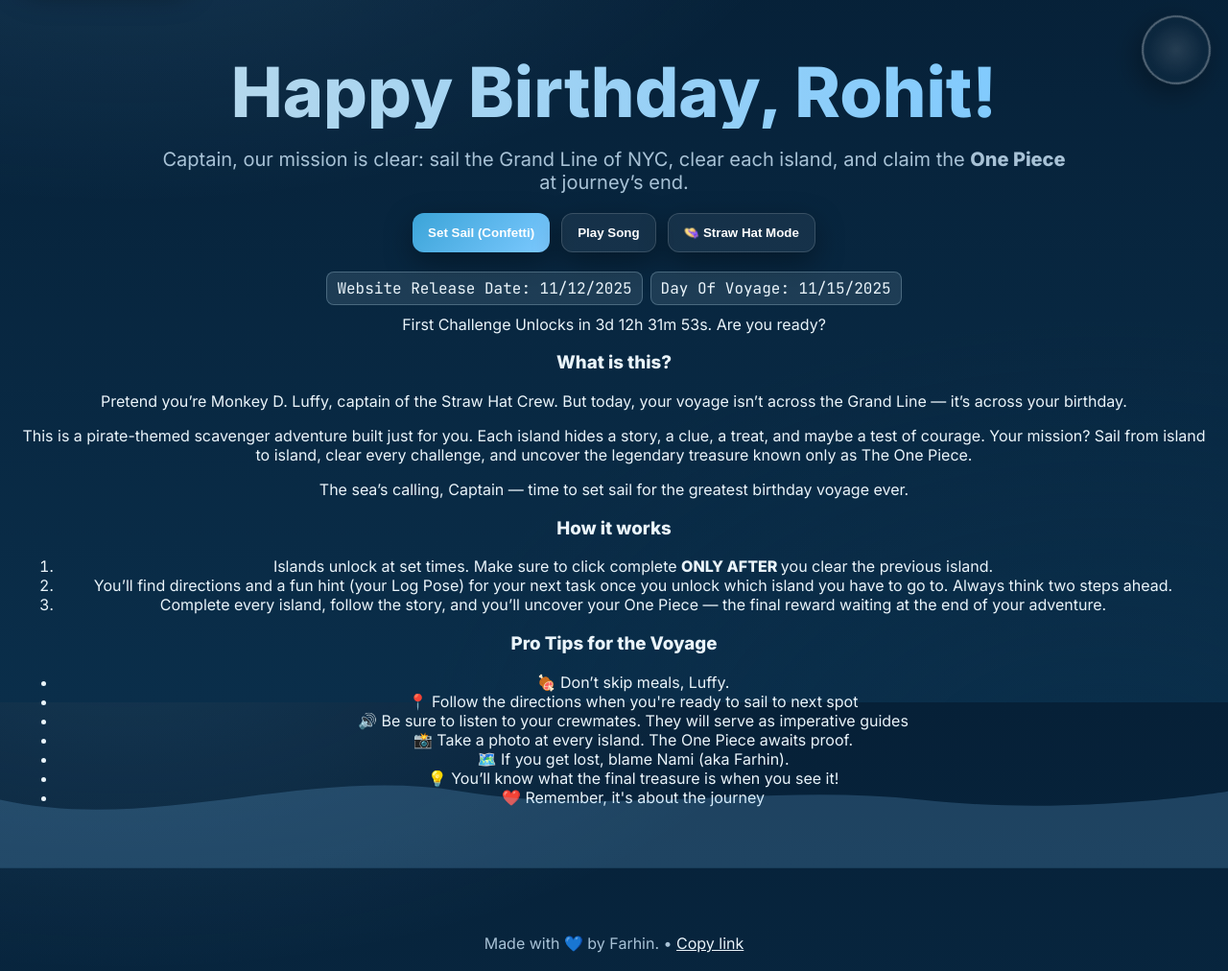
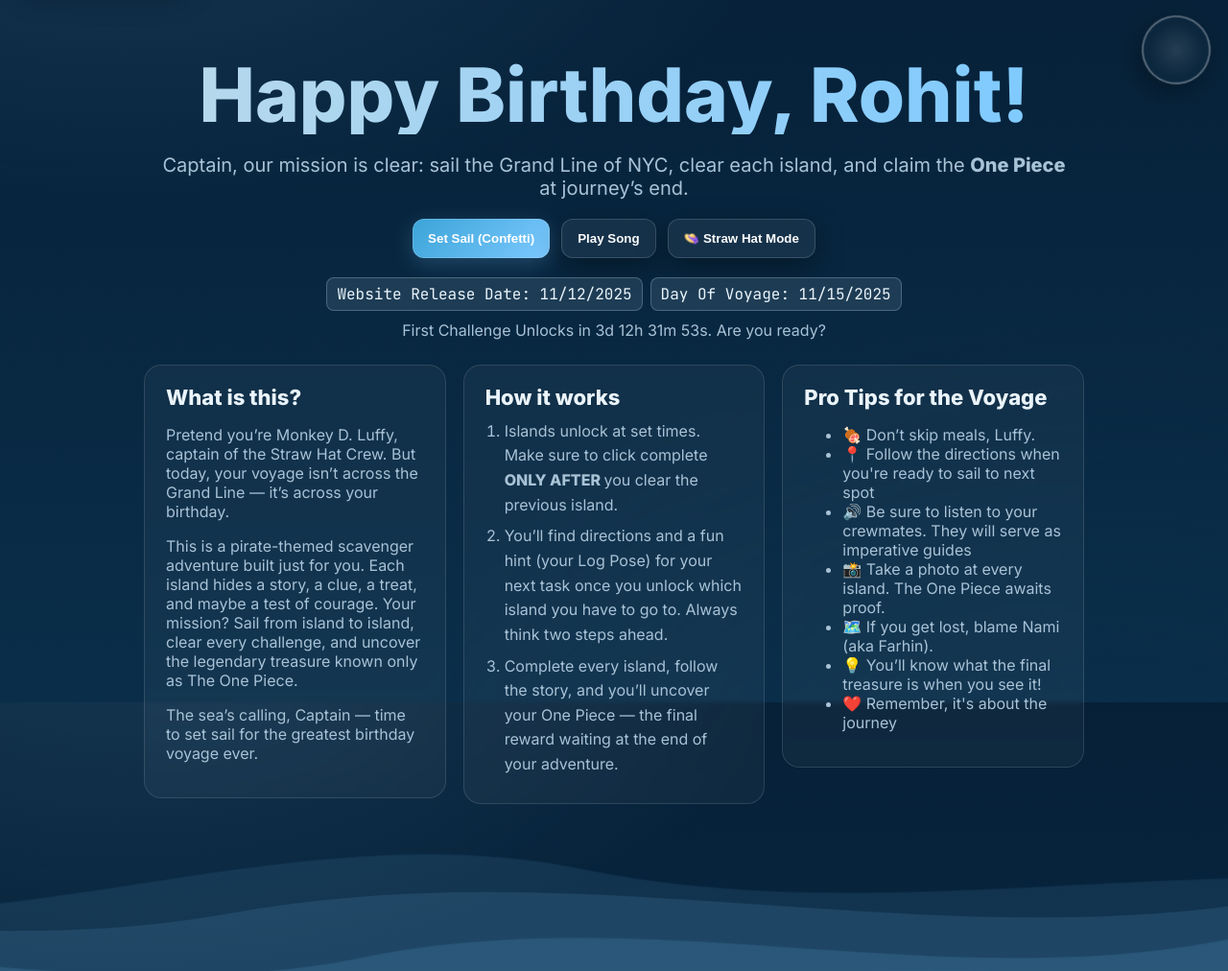
Before and after one commit to farhinb/One-Piece-Birthday-Website, a plain HTML site: page index.html in a window 1280 px wide. Shown: the part 68-1080 px from the top of the page at 96% size. Drawn offline with Linux system fonts and the light colour scheme.

Commit message:
Update style.css
Second attempt (before letter)

```diff
--- a/style.css
+++ b/style.css
@@ -1,4 +1,8 @@
-*{box-sizing:border-box}
+/* ===========================
+   THEME TOKENS
+   =========================== */
+   * { box-sizing: border-box; }
+
    :root{
      --ocean-deep:#062037;
      --ocean:#0A2E4A;
@@ -13,9 +17,12 @@
      --card:#0e2740;
      --glass: rgba(255,255,255,0.06);
      --shadow: 0 10px 30px rgba(0,0,0,.35);
+
+     --content-w: 1100px;
+     --radius-lg: 18px;
    }
 
-/* Straw Hat theme (warm gold + red) */
+   /* Straw Hat (gold + warm red) */
    :root[data-theme="strawhat"]{
      --ocean-deep:#2b0a0a;
      --ocean:#4a1414;
@@ -25,19 +32,20 @@
      --foam:#fff5e6;
      --text:#fff7ee;
      --muted:#ffd9b8;
-  --accent:#ffb300;   /* gold */
-  --accent-2:#ff6b6b; /* warm red */
+     --accent:#ffb300;
+     --accent-2:#ff6b6b;
      --card:#3a1010;
      --glass: rgba(255,255,255,0.07);
    }
-:root[data-theme="strawhat"] .waves .wave path{ fill: rgba(255,179,0,.25) }
 
-/* nice fade on theme swap (optional) */
-html, body, .hero, .wrap, .site-header, .site-footer {
-  transition: background-color .25s ease, color .25s ease;
+   /* smooth theme swap */
+   html, body, .site-header, .site-footer, .hero, .wrap {
+     transition: background-color .25s ease, color .25s ease, border-color .25s ease;
    }
 
-
+   /* ===========================
+      BASE
+      =========================== */
    html,body{height:100%}
    body{
      margin:0;
@@ -48,42 +56,82 @@
        radial-gradient(1200px 800px at 90% 110%, rgba(10,46,74,.35), transparent 60%),
        linear-gradient(180deg, var(--ocean-deep), var(--ocean));
      overflow-x:hidden;
+     -webkit-font-smoothing: antialiased;
    }
-code, .mono{font-family:"JetBrains Mono", ui-monospace, SFMono-Regular, Menlo, Consolas, monospace}
-a{color:var(--text)}
+
+   a{ color:var(--text); }
+   code, .mono{ font-family:"JetBrains Mono", ui-monospace, SFMono-Regular, Menlo, Consolas, monospace }
+
+   .wrap{ max-width:var(--content-w); margin:0 auto; padding:60px 20px; }
+   h2{ font-size:clamp(22px,3.5vw,34px); margin:0 0 22px }
+
+   /* ===========================
+      HEADER
+      =========================== */
    .site-header{
-  position:sticky; top:0; z-index:10;
+     position:sticky; top:0; z-index:30;
      display:flex; align-items:center; justify-content:space-between;
-  padding:14px 20px; backdrop-filter: blur(10px);
+     padding:14px 20px;
      background:linear-gradient(180deg, rgba(0,0,0,.35), rgba(0,0,0,0));
+     backdrop-filter: blur(10px);
    }
    .badge{background:var(--glass); padding:8px 12px; border-radius:999px; box-shadow:var(--shadow); font-weight:600; border:1px solid rgba(255,255,255,.1)}
    nav a{margin:0 10px; text-decoration:none; color:var(--muted)}
    nav a:hover, nav a.active{color:#fff; border-bottom:2px solid var(--accent-2)}
 
-.hero{display:grid; place-items:center; min-height:70svh; text-align:center; padding:60px 20px; position:relative; overflow:hidden}
-.hero-inner{max-width:960px; position:relative; z-index:2}
+   /* ===========================
+      HERO
+      =========================== */
+   .hero{
+     position:relative;
+     display:grid; place-items:center;
+     text-align:center;
+     min-height:70svh;
+     padding:60px 20px;
+     /* reserve space so waves never cover content */
+     padding-bottom: 220px;  /* equals wave height */
+     overflow:hidden;
+     z-index:1; /* above waves */
+   }
+   .hero-inner{ max-width:960px; position:relative; z-index:2; }
+
    .gradient-head{
-  font-size:clamp(36px,7vw,72px);
-  line-height:1.05; margin:0 0 8px;
+     font-size:clamp(40px,7.2vw,78px);
+     line-height:1.05;
+     margin:0 0 10px;
      background:linear-gradient(90deg, var(--sky), var(--accent-2));
-  -webkit-background-clip:text; background-clip:text; color:transparent;
+     -webkit-background-clip:text;
+     background-clip:text;
+     color:transparent;
    }
-#subtitle{color:var(--muted); font-size:clamp(16px,2.5vw,20px)}
-.cta-row{display:flex; gap:12px; justify-content:center; margin:20px 0; flex-wrap:wrap}
-.btn{border:1px solid rgba(255,255,255,.15); background:var(--glass); color:#fff; padding:12px 16px; border-radius:12px; cursor:pointer; font-weight:600; box-shadow:var(--shadow);}
-.btn.primary{background:linear-gradient(135deg, var(--accent), var(--accent-2)); border:0}
-.btn.ghost:hover{border-color:#fff}
-.hint{color:var(--muted)}
-.meta-line{display:flex; gap:8px; justify-content:center; margin:4px 0 10px}
-.tag{background:rgba(185,217,235,.12); padding:6px 10px; border-radius:8px; border:1px solid rgba(185,217,235,.28)}
+   #subtitle{ color:var(--muted); font-size:clamp(16px,2.5vw,20px); }
 
-.waves{position:absolute; left:0; right:0; bottom:-1px; height:120px; overflow:hidden; z-index:1}
-.waves .wave path{fill:rgba(124,201,255,.20)}
-.waves .wave1{animation: drift 10s linear infinite; opacity:.9}
-.waves .wave2{animation: drift 16s linear infinite reverse; opacity:.7}
-@keyframes drift{ from{transform:translateX(0)} to{transform:translateX(-50px)} }
+   .cta-row{ display:flex; gap:12px; justify-content:center; margin:20px 0; flex-wrap:wrap; }
+   .btn{
+     border:1px solid rgba(255,255,255,.15);
+     background:var(--glass);
+     color:#fff;
+     padding:12px 16px;
+     border-radius:12px;
+     cursor:pointer;
+     font-weight:700;
+     box-shadow:var(--shadow);
+     transition:transform .06s ease, background-color .2s ease, border-color .2s ease;
+   }
+   .btn:hover{ transform:translateY(-1px); }
+   .btn:active{ transform:translateY(0); }
+   .btn.primary{
+     background:linear-gradient(135deg, var(--accent), var(--accent-2));
+     border:0;
+     box-shadow:0 6px 22px rgba(124,201,255,.22), inset 0 0 0 1px rgba(255,255,255,.15);
+   }
+   .btn.ghost:hover{ border-color:#fff; }
 
+   .meta-line{ display:flex; gap:8px; justify-content:center; margin:8px 0 10px; flex-wrap:wrap; }
+   .tag{ background:rgba(185,217,235,.12); padding:6px 10px; border-radius:8px; border:1px solid rgba(185,217,235,.28); }
+   .hint, .countdown{ color:var(--muted); }
+
+   /* compass */
    .compass{
      position:absolute; right:18px; top:18px; width:72px; height:72px; border-radius:50%;
      border:2px solid rgba(255,255,255,.3); box-shadow:var(--shadow);
@@ -92,50 +140,173 @@
    }
    @keyframes spin{ to{ transform:rotate(360deg) } }
 
-.wrap{max-width:1100px; margin:0 auto; padding:60px 20px}
-h2{font-size:clamp(22px,3.5vw,34px); margin:0 0 22px}
+   /* ===========================
+      WAVES — lock to bottom
+      =========================== */
+   .waves{
+     position:absolute; left:0; right:0; bottom:0;
+     height:220px; overflow:hidden;
+     z-index:0;           /* behind hero content */
+     pointer-events:none; /* never block clicks */
+   }
 
-/* Progress + steps */
-.progress{height:10px; background:rgba(255,255,255,.08); border-radius:999px; overflow:hidden; margin-bottom:16px; border:1px solid rgba(255,255,255,.12)}
+   .wave-layer{ position:absolute; inset:0; }
+   .wave{ position:absolute; left:0; bottom:0; width:200%; height:100%; }
+   .wave path{ fill: rgba(124,201,255,.20); }
+   :root[data-theme="strawhat"] .wave path{ fill: rgba(255,179,0,.25); }
+
+   @keyframes driftX { from { transform: translateX(0); } to { transform: translateX(-50%); } }
+   @keyframes bobY   { 0%{transform:translateY(0)} 50%{transform:translateY(-10px)} 100%{transform:translateY(0)} }
+
+   .bob1 { animation: bobY 7.5s ease-in-out infinite; }
+   .bob2 { animation: bobY 6.5s ease-in-out infinite .15s; }
+   .bob3 { animation: bobY 5.5s ease-in-out infinite .3s; }
+   .bob4 { animation: bobY 4.8s ease-in-out infinite .45s; }
+
+   .move1 { animation: driftX 18s linear infinite; opacity:.50; }
+   .move2 { animation: driftX 14s linear infinite reverse; opacity:.60; }
+   .move3 { animation: driftX 11s linear infinite; opacity:.70; }
+   .move4 { animation: driftX 8s  linear infinite reverse; opacity:.85; }
+
+   @media (min-width: 1200px){
+     .waves { height: 260px; }
+     .hero  { padding-bottom: 260px; }
+   }
+
+   /* ===========================
+      HERO INFO GRID (3 CARDS)
+      =========================== */
+   .hero-grid{
+     display:grid;
+     grid-template-columns: 1fr;            /* mobile: single column */
+     gap:18px;
+     max-width:980px;
+     margin:26px auto 10px;
+     position:relative;
+     z-index:2;                              /* above waves */
+   }
+
+   /* tablet & up: 3 columns */
+   @media (min-width:768px){
+     .hero-grid{
+       grid-template-columns: repeat(3, minmax(0,1fr));
+       align-items:start;
+     }
+   }
+
+   .guide-card{
+     /* DO NOT set grid-column here (that caused stacking) */
+     background: rgba(255,255,255,.04);
+     border: 1px solid rgba(255,255,255,.12);
+     border-radius: var(--radius-lg);
+     padding: 20px 22px;
+     backdrop-filter: blur(2px);
+     color: var(--muted);     /* body text */
+     text-align:left;
+   }
+   .guide-card h3{
+     margin:0 0 10px;
+     font-size: clamp(18px, 2.1vw, 22px);
+     color: var(--text);      /* headings */
+   }
+
+   /* middle card list (numbered) */
+   .guide-card ol{
+     list-style: decimal;
+     padding-left: 1.25rem;
+     margin: .35rem 0 0;
+   }
+   .guide-card ol li{
+     margin: .45rem 0;
+     line-height: 1.6;
+     white-space: normal;
+     word-break: normal;
+   }
+
+   /* right card list (emoji bullets inline in HTML) */
+   .guide-card.pro-tips ul{
+     list-style: none;
+     margin: .35rem 0 0;
+     padding: 0;
+   }
+   .guide-card.pro-tips li{
+     display: flex;
+     align-items: flex-start;
+     gap: .55rem;
+     margin: .45rem 0;
+     color: var(--muted);
+   }
+
+   /* ===========================
+      QUEST / STEPS
+      =========================== */
+   .progress{
+     height:10px; background:rgba(255,255,255,.08);
+     border-radius:999px; overflow:hidden; margin-bottom:16px;
+     border:1px solid rgba(255,255,255,.12)
+   }
    #bar{height:100%; width:0%; background:linear-gradient(90deg, var(--sky), var(--accent-2)); transition:width .4s ease}
 
-.steps{display:grid; gap:18px}
-.step{background:var(--card); border:1px solid rgba(255,255,255,.08); border-radius:16px; box-shadow:var(--shadow); padding:16px; position:relative; overflow:hidden}
-.step.locked{opacity:.7; filter:saturate(.75)}
-.step .title{display:flex; align-items:center; gap:10px; font-weight:800}
-.step .title .icon{font-size:20px}
-.step .time{color:var(--accent-2); font-weight:700}
-.step .meta{color:var(--muted)}
-.step .body{margin-top:10px}
-.step .actions{display:flex; gap:10px; margin-top:12px; flex-wrap:wrap}
-.badge-lock{position:absolute; top:12px; right:12px; background:rgba(255,255,255,.08); border:1px solid rgba(255,255,255,.12); padding:6px 10px; border-radius:999px; font-size:12px}
-.countdown-sm{font-weight:700; margin-top:6px}
+   .steps{ display:grid; gap:18px; }
+   .step{
+     background:var(--card); border:1px solid rgba(255,255,255,.08);
+     border-radius:16px; box-shadow:var(--shadow);
+     padding:16px; position:relative; overflow:hidden
+   }
+   .step.locked{ opacity:.7; filter:saturate(.75) }
+   .step .title{ display:flex; align-items:center; gap:10px; font-weight:800 }
+   .step .title .icon{ font-size:20px }
+   .step .time{ color:var(--accent-2); font-weight:700 }
+   .step .meta{ color:var(--muted) }
+   .step .body{ margin-top:10px }
+   .step .actions{ display:flex; gap:10px; margin-top:12px; flex-wrap:wrap }
+   .badge-lock{
+     position:absolute; top:12px; right:12px;
+     background:rgba(255,255,255,.08); border:1px solid rgba(255,255,255,.12);
+     padding:6px 10px; border-radius:999px; font-size:12px
+   }
+   .countdown-sm{ font-weight:700; margin-top:6px }
 
-/* Letter */
-.letter{display:grid; gap:12px}
-.letter-body{background:var(--card); border:1px solid rgba(255,255,255,.07); padding:18px; border-radius:16px; box-shadow:var(--shadow)}
+   /* ===========================
+      LETTER + MODAL
+      =========================== */
+   .letter{ display:grid; gap:12px }
+   .letter-body{
+     background:var(--card); border:1px solid rgba(255,255,255,.07);
+     padding:18px; border-radius:16px; box-shadow:var(--shadow)
+   }
 
-/* Modal — hidden by default, shown via .show */
-.modal { display: none; position:fixed; inset:0; place-items:center; background:rgba(0,0,0,.5); z-index:50 }
-.modal.show { display: grid; }
-.modal-card{background:var(--card); border:1px solid rgba(255,255,255,.12); padding:22px; border-radius:16px; max-width:520px; width:92%; text-align:center; box-shadow:var(--shadow)}
-.modal .ring{font-size:56px; margin:12px 0 6px}
+   .modal{ display:none; position:fixed; inset:0; place-items:center; background:rgba(0,0,0,.5); z-index:50 }
+   .modal.show{ display:grid }
+   .modal-card{
+     background:var(--card); border:1px solid rgba(255,255,255,.12);
+     padding:22px; border-radius:16px; max-width:520px; width:92%; text-align:center; box-shadow:var(--shadow)
+   }
+   .modal .ring{ font-size:56px; margin:12px 0 6px }
 
-/* Views (tabbed sheets) */
-.view { display: none; transition: opacity .25s ease; }
-.view.active { display: block; opacity: 1; }
-.view:not(.active) { opacity: 0; pointer-events: none; }
+   /* ===========================
+      VIEW TOGGLING
+      =========================== */
+   .view { display:none; transition: opacity .25s ease; }
+   .view.active { display:block; opacity:1; }
+   .view:not(.active) { opacity:0; pointer-events:none; }
 
-.site-footer{padding:40px 20px; text-align:center; color:var(--muted); position:relative; overflow:hidden}
-.waves-foot{position:absolute; left:0; right:0; top:-119px; height:120px; transform:rotate(180deg); opacity:.8}
+   /* ===========================
+      FOOTER (text only)
+      =========================== */
+   .site-footer{
+     padding:32px 20px 46px;
+     text-align:center;
+     color:var(--muted);
+     background: transparent;
+     border: 0;
+   }
+   .waves-foot { display:none !important; }
 
-/* Confetti overlay fix */
-#confetti {
-  position: fixed;
-  top: 0;
-  left: 0;
-  width: 100%;
-  height: 100%;
-  z-index: 9999;         /* keeps confetti visible above everything */
-  pointer-events: none;  /* lets you click through to buttons below */
+   /* ===========================
+      CONFETTI CANVAS
+      =========================== */
+   #confetti{
+     position:fixed; inset:0; width:100%; height:100%;
+     z-index:9999; pointer-events:none;
    }
```
Lines whose indentation alone changed are shown as unchanged.
